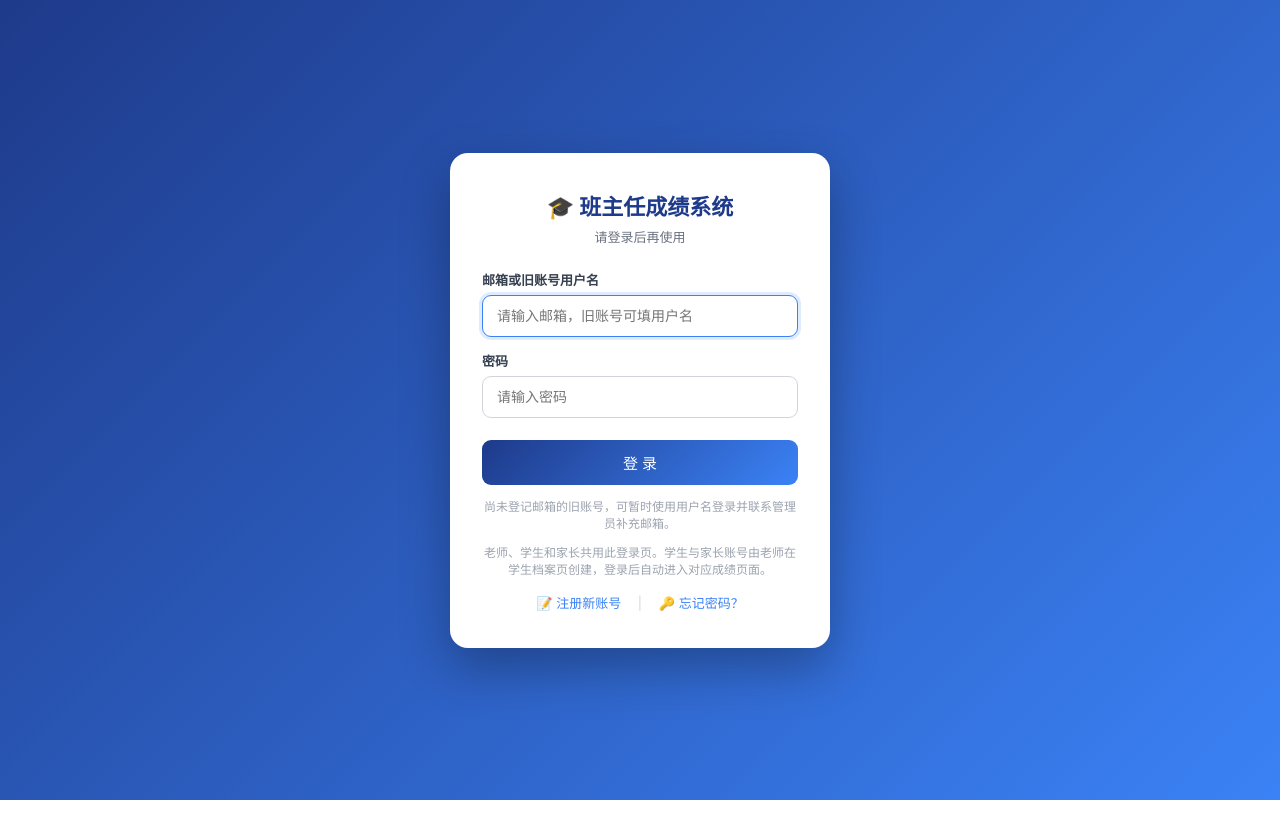
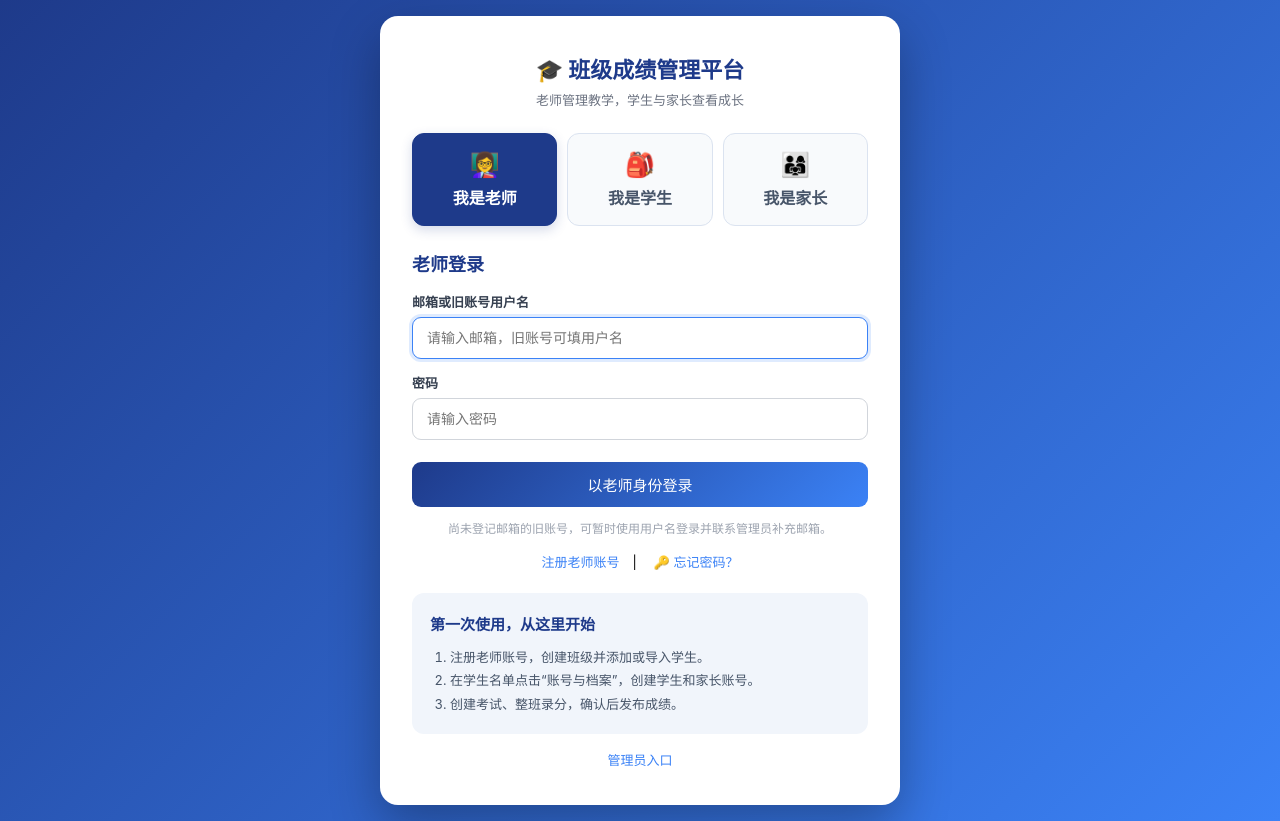
Before and after one commit to YF-101/class-manager, a Flask app: page /login in a window 1280 px wide. Before the commit the page ends 800 px from the top, so only its background shows below. Run offline with Flask 3, Linux system fonts and the light colour scheme.

Commit message:
重做身份登录入口与老师首次使用引导

```diff
--- a/app.py
+++ b/app.py
@@ -343,6 +343,9 @@ def send_email_via_smtp(to_addr, subject, body):
 @app.route('/login', methods=['GET', 'POST'])
 def login():
     error = None
+    selected_role = request.values.get('role', 'teacher')
+    if selected_role not in ('teacher','student','parent','admin'):
+        abort(400, description='请选择有效的登录身份。')
     info = '注册成功，请登录' if request.args.get('registered') else None
     if request.args.get('reset'):
         info = '密码已重置，请用新密码登录'
@@ -350,13 +353,15 @@ def login():
         identifier = request.form.get('email', request.form.get('username', '')).strip().lower()
         password = request.form.get('password', '')
         if not consume_limits([('login_ip', request.remote_addr, 60, 900), ('login_user', identifier.casefold(), 10, 900)]):
-            return render_template('login.html', error='尝试次数过多，请15分钟后重试', info=None), 429
+            return render_template('login.html', error='尝试次数过多，请15分钟后重试', info=None, selected_role=selected_role), 429
         with database() as conn:
             user = conn.execute('SELECT * FROM users WHERE lower(email)=? AND active=1', (identifier,)).fetchone()
             if not user:
                 # Existing accounts without an email remain accessible until one is added.
                 user = conn.execute('SELECT * FROM users WHERE username=? AND (email IS NULL OR email="") AND active=1', (identifier,)).fetchone()
         if len(password) <= 128 and user and check_password_hash(user['password'], password):
+            if 'role' in request.form and selected_role != user['role']:
+                return render_template('login.html', error='账号与所选身份不匹配，请选择正确的身份入口。', info=None, selected_role=selected_role)
             session.clear()
             session.update(user=user['username'], uid=user['id'], role=user['role'], session_version=user['session_version'])
             session.permanent = True
@@ -364,7 +369,7 @@ def login():
                 flash('该账号尚未登记邮箱。目前可继续用用户名登录；请联系管理员补充邮箱。')
             return redirect(url_for('change_password') if user['must_change_password'] else url_for('index'))
         error = '邮箱或密码错误，或账号已停用'
-    return render_template('login.html', error=error, info=info)
+    return render_template('login.html', error=error, info=info, selected_role=selected_role)
 
 
 @app.route('/logout', methods=['POST'])
--- a/templates/login.html
+++ b/templates/login.html
@@ -19,7 +19,7 @@ body {
   border-radius: 18px;
   padding: 36px 32px;
   width: 100%;
-  max-width: 380px;
+  max-width: 520px;
   box-shadow: 0 20px 50px rgba(0,0,0,.3);
 }
 .login-box h1 { font-size: 22px; color: #1e3a8a; text-align:center; margin-bottom: 6px; }
@@ -50,12 +50,27 @@ input:focus { border-color:#3b82f6; box-shadow:0 0 0 3px rgba(59,130,246,.16); }
 .links { text-align:center; margin-top:16px; font-size:13px; }
 .links a { color:#3b82f6; text-decoration:none; }
 .hint { text-align:center; margin-top:12px; font-size:12px; color:#9ca3af; }
+.role-tabs { display:grid;grid-template-columns:repeat(3,1fr);gap:10px;margin-bottom:24px; }
+.role-tabs a { padding:16px 6px;border:1px solid #dbe3f0;border-radius:12px;text-align:center;color:#475569;text-decoration:none;font-weight:600;background:#f8fafc; }
+.role-tabs a[aria-current="page"] { background:#1e3a8a;border-color:#1e3a8a;color:white;box-shadow:0 4px 12px #1e3a8a30; }
+.role-tabs span { display:block;font-size:24px;margin-bottom:6px; }
+.account-guide { margin-top:22px;padding:18px;background:#f1f5fb;border-radius:12px;font-size:13px;color:#475569;line-height:1.8; }
+.account-guide h2 { font-size:15px;color:#1e3a8a;margin-bottom:8px; }
+.account-guide ol { padding-left:20px; }
+@media(max-width:420px) { .login-box { padding:26px 20px; } }
 </style>
 </head>
 <body>
 <div class="login-box">
-  <h1>🎓 班主任成绩系统</h1>
-  <p class="sub">请登录后再使用</p>
+  {% set role_name = {'teacher':'老师','student':'学生','parent':'家长','admin':'管理员'}[selected_role] %}
+  <h1>🎓 班级成绩管理平台</h1>
+  <p class="sub">老师管理教学，学生与家长查看成长</p>
+  <nav class="role-tabs" aria-label="选择登录身份">
+    {% for value,label,icon in [('teacher','我是老师','👩‍🏫'),('student','我是学生','🎒'),('parent','我是家长','👨‍👩‍👧')] %}
+    <a href="{{ url_for('login', role=value) }}" {% if selected_role == value %}aria-current="page"{% endif %}><span>{{ icon }}</span>{{ label }}</a>
+    {% endfor %}
+  </nav>
+  <h2 style="font-size:18px;color:#1e3a8a;margin-bottom:16px;">{{ role_name }}登录</h2>
 
   {% if error %}
   <div class="error">⚠️ {{ error }}</div>
@@ -67,6 +82,7 @@ input:focus { border-color:#3b82f6; box-shadow:0 0 0 3px rgba(59,130,246,.16); }
   {% include "messages.html" %}
   <form action="/login" method="post">
     <input type="hidden" name="csrf_token" value="{{ csrf_token() }}">
+    <input type="hidden" name="role" value="{{ selected_role }}">
     <div class="field">
       <label>邮箱或旧账号用户名</label>
       <input autocomplete="username" type="text" name="email" autocapitalize="none" spellcheck="false" placeholder="请输入邮箱，旧账号可填用户名" autofocus>
@@ -75,16 +91,28 @@ input:focus { border-color:#3b82f6; box-shadow:0 0 0 3px rgba(59,130,246,.16); }
       <label>密码</label>
       <input autocomplete="current-password" type="password" name="password" placeholder="请输入密码">
     </div>
-    <button class="btn">登 录</button>
+    <button class="btn">以{{ role_name }}身份登录</button>
   </form>
   <p class="hint">尚未登记邮箱的旧账号，可暂时使用用户名登录并联系管理员补充邮箱。</p>
-  <p class="hint">老师、学生和家长共用此登录页。学生与家长账号由老师在学生档案页创建，登录后自动进入对应成绩页面。</p>
 
   <p class="links">
-    <a href="/register">📝 注册新账号</a>
-    <span style="color:#d1d5db;">　|　</span>
+    {% if selected_role == 'teacher' %}<a href="/register">注册老师账号</a>　|　{% endif %}
     <a href="/forgot_password">🔑 忘记密码？</a>
   </p>
+  <div class="account-guide">
+    {% if selected_role == 'teacher' %}
+    <h2>第一次使用，从这里开始</h2>
+    <ol><li>注册老师账号，创建班级并添加或导入学生。</li><li>在学生名单点击“账号与档案”，创建学生和家长账号。</li><li>创建考试、整班录分，确认后发布成绩。</li></ol>
+    {% elif selected_role == 'student' %}
+    <h2>学生账号从哪里来？</h2>
+    <ol><li>请老师在你的学生档案里创建学生账号。</li><li>向老师领取登录邮箱和初始密码，在本入口登录。</li><li>首次登录修改初始密码，之后查看老师已发布的本人成绩。</li></ol>
+    <p>学号不能直接当作登录账号；没有账号时请联系老师，不要注册成老师账号。</p>
+    {% elif selected_role == 'parent' %}
+    <h2>家长账号怎么开通？</h2>
+    <ol><li>将家长邮箱提供给孩子的老师，由老师在学生档案中创建或关联。</li><li>新账号使用老师提供的初始密码登录，首次登录需改密。</li><li>已有家长账号继续使用原密码；关联多个孩子后可切换查看。</li></ol>
+    {% else %}<h2>管理员入口</h2><p>请使用已有管理员账号登录。老师、学生和家长入口不能创建管理员权限。</p>{% endif %}
+  </div>
+  {% if selected_role != 'admin' %}<p class="links"><a href="{{ url_for('login', role='admin') }}">管理员入口</a></p>{% endif %}
 
 </div>
 </body>
```
Also changed, not shown: templates/index.html (+11 -2 lines), tests/test_regressions.py (+18 -0 lines).
